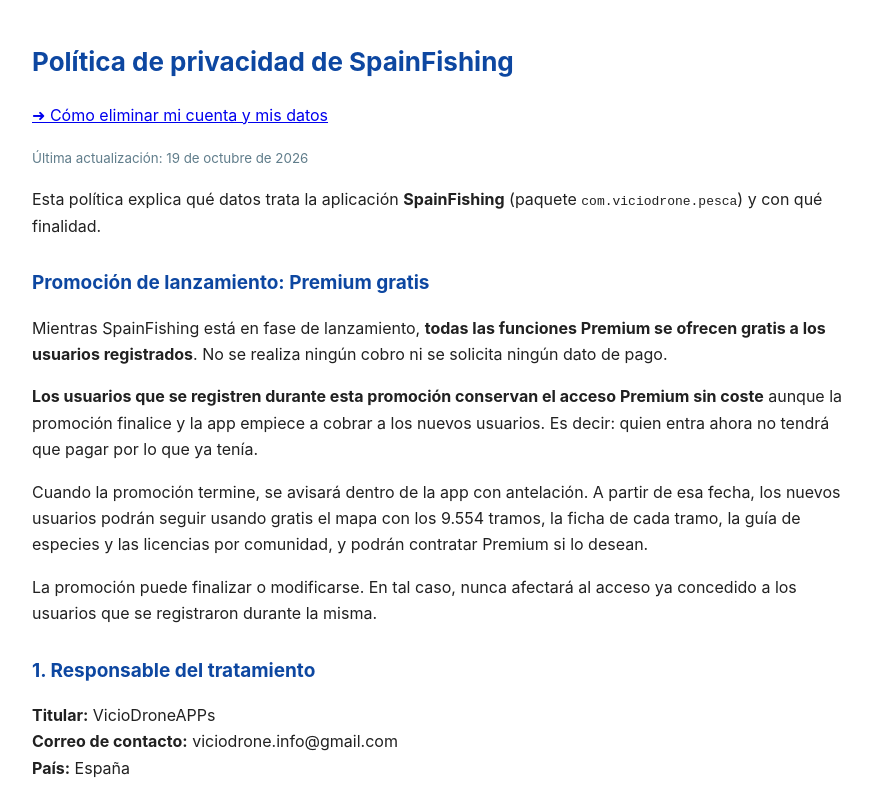
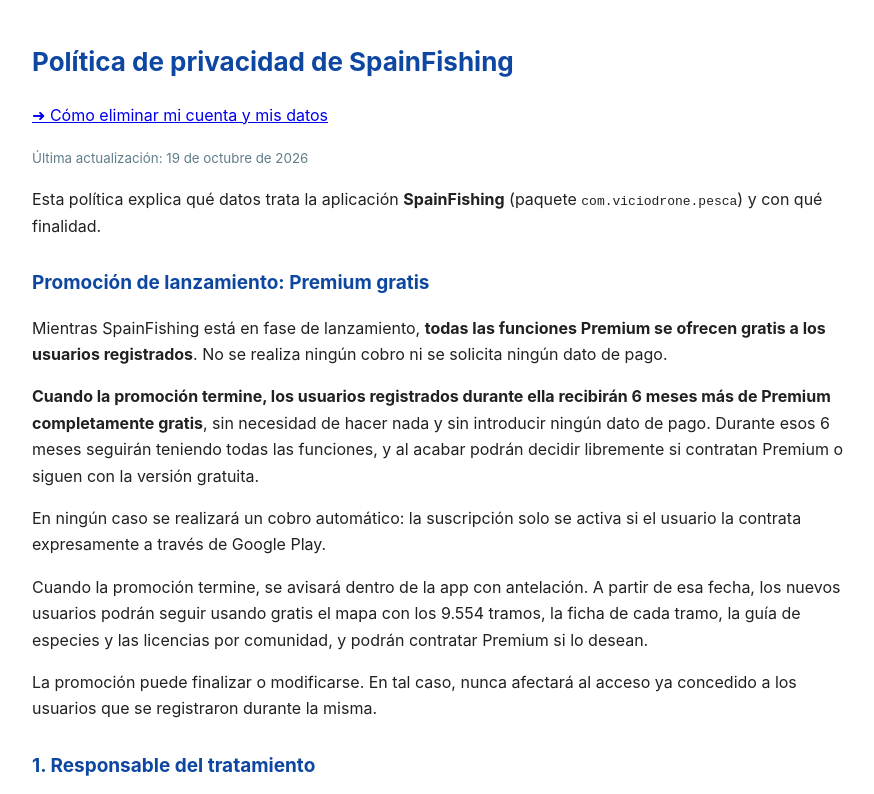
Before and after one commit to viciodroneapps/spainfishing-legal, a plain HTML site: page index.html in a window 1280 px wide. Shown: the top 794 px of the page, without its empty margins (198-1072 px from the left). Drawn offline with Linux system fonts and the light colour scheme.

Commit message:
Promocion: al cerrarla, 6 meses de Premium de regalo para los registrados

```diff
--- a/index.html
+++ b/index.html
@@ -29,9 +29,12 @@ small{color:#607D8B}
 <p>Mientras SpainFishing está en fase de lanzamiento, <strong>todas las funciones Premium se
 ofrecen gratis a los usuarios registrados</strong>. No se realiza ningún cobro ni se solicita
 ningún dato de pago.</p>
-<p><strong>Los usuarios que se registren durante esta promoción conservan el acceso Premium sin
-coste</strong> aunque la promoción finalice y la app empiece a cobrar a los nuevos usuarios. Es
-decir: quien entra ahora no tendrá que pagar por lo que ya tenía.</p>
+<p><strong>Cuando la promoción termine, los usuarios registrados durante ella recibirán
+6 meses más de Premium completamente gratis</strong>, sin necesidad de hacer nada y sin
+introducir ningún dato de pago. Durante esos 6 meses seguirán teniendo todas las funciones, y
+al acabar podrán decidir libremente si contratan Premium o siguen con la versión gratuita.</p>
+<p>En ningún caso se realizará un cobro automático: la suscripción solo se activa si el
+usuario la contrata expresamente a través de Google Play.</p>
 <p>Cuando la promoción termine, se avisará dentro de la app con antelación. A partir de esa fecha,
 los nuevos usuarios podrán seguir usando gratis el mapa con los 9.554 tramos, la ficha de cada
 tramo, la guía de especies y las licencias por comunidad, y podrán contratar Premium si lo desean.</p>
```
